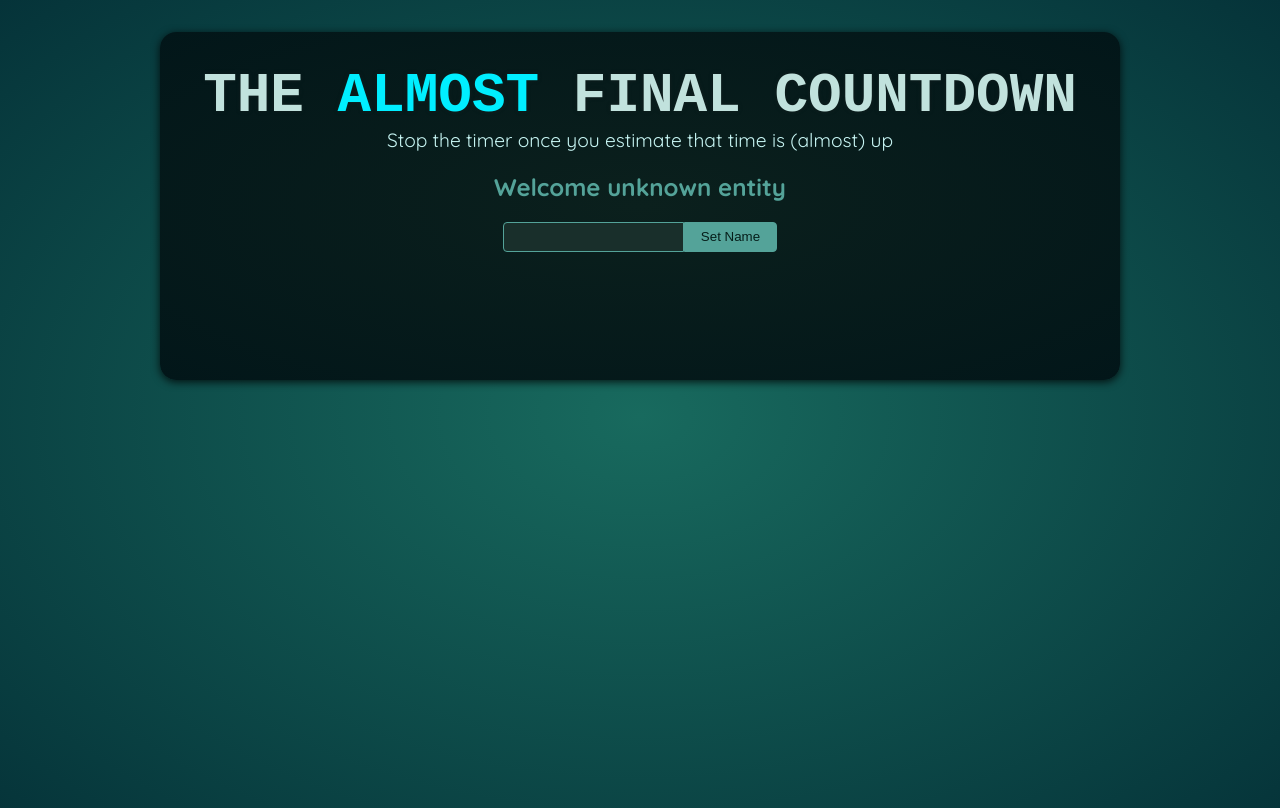
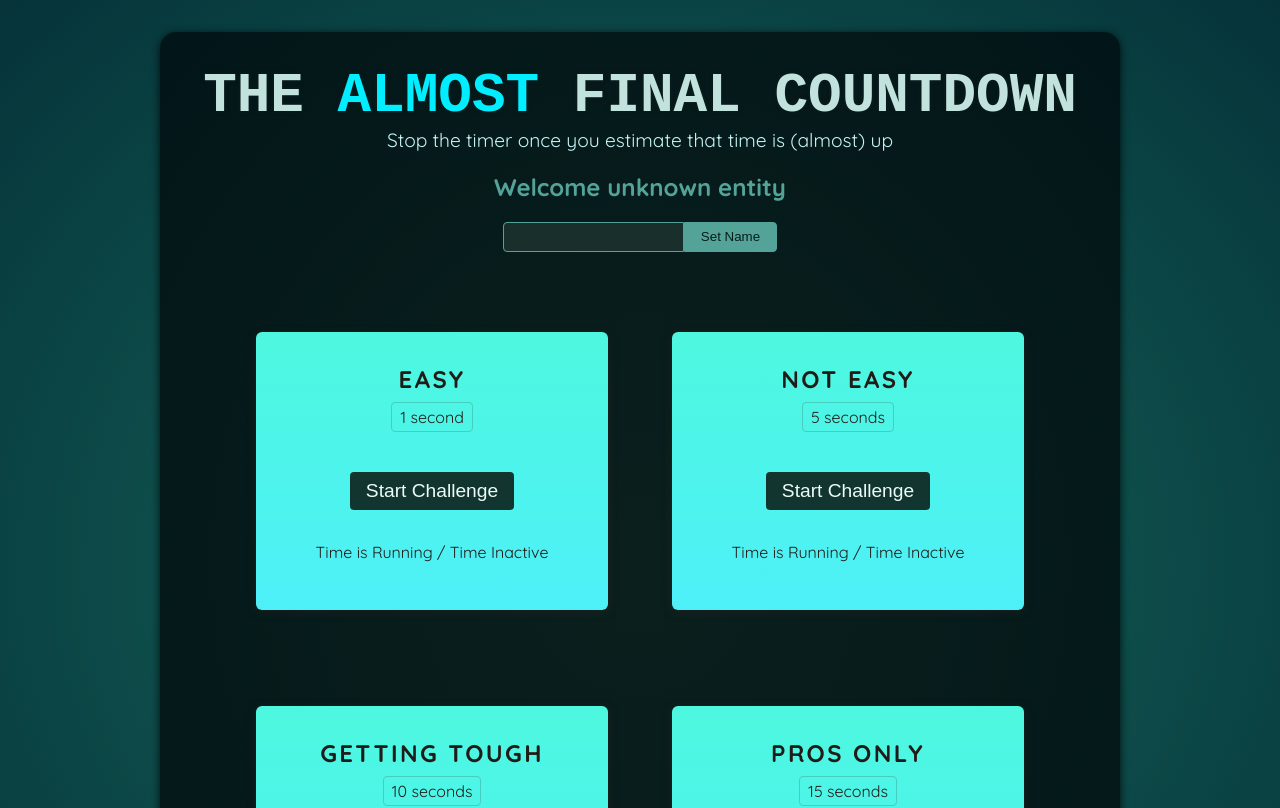
Before and after one commit to mario505/portals, a React (Vite) app: page / in a window 1280 px wide. Shown: the top 808 px of the page. Built offline with nearby package versions, Linux system fonts and the light colour scheme; a web font is replaced by a local one.

Commit message:
created TimerChallenge.jsx , set up base struct of new comp and add it to App.jsx

```diff
--- a/src/App.jsx
+++ b/src/App.jsx
@@ -1,10 +1,16 @@
 import Player from './components/Player.jsx';
+import { TimerChallenge } from './components/TimerChallenge.jsx';
 
 function App() {
   return (
     <>
       <Player />
-      <div id="challenges"></div>
+      <div id="challenges">
+        <TimerChallenge title="Easy" targetTime={1} />
+        <TimerChallenge title="Not Easy" targetTime={5} />
+        <TimerChallenge title="Getting tough" targetTime={10} />
+        <TimerChallenge title="Pros only" targetTime={15} />
+      </div>
     </>
   );
 }
--- /dev/null
+++ b/src/components/TimerChallenge.jsx
@@ -0,0 +1,18 @@
+export const TimerChallenge = ({title, targetTime}) => {
+  return (
+    <section className="challenge">
+      <h2>{title}</h2>
+      <p className="challenge-time">
+        {targetTime} second{targetTime > 1 ? 's': ''}
+      </p>
+      <p>
+        <button>
+            Start Challenge
+        </button>
+      </p>
+      <p className="">
+        Time is Running / Time Inactive
+      </p>
+    </section>
+  );
+};
```
